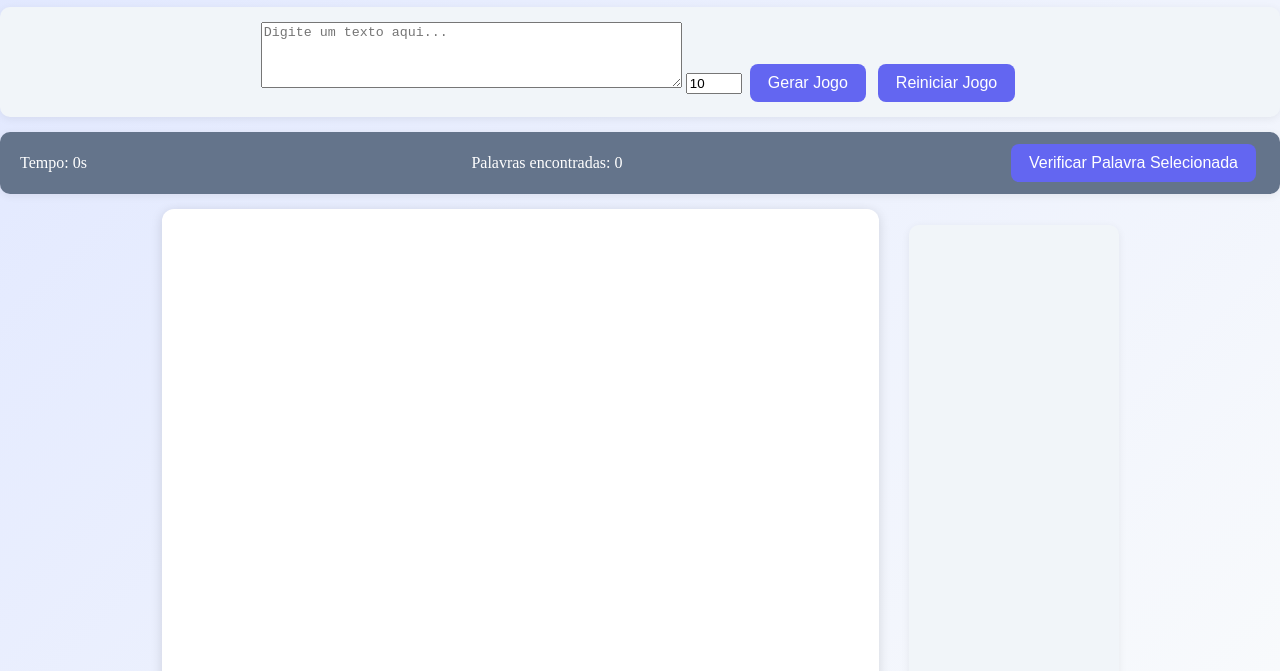
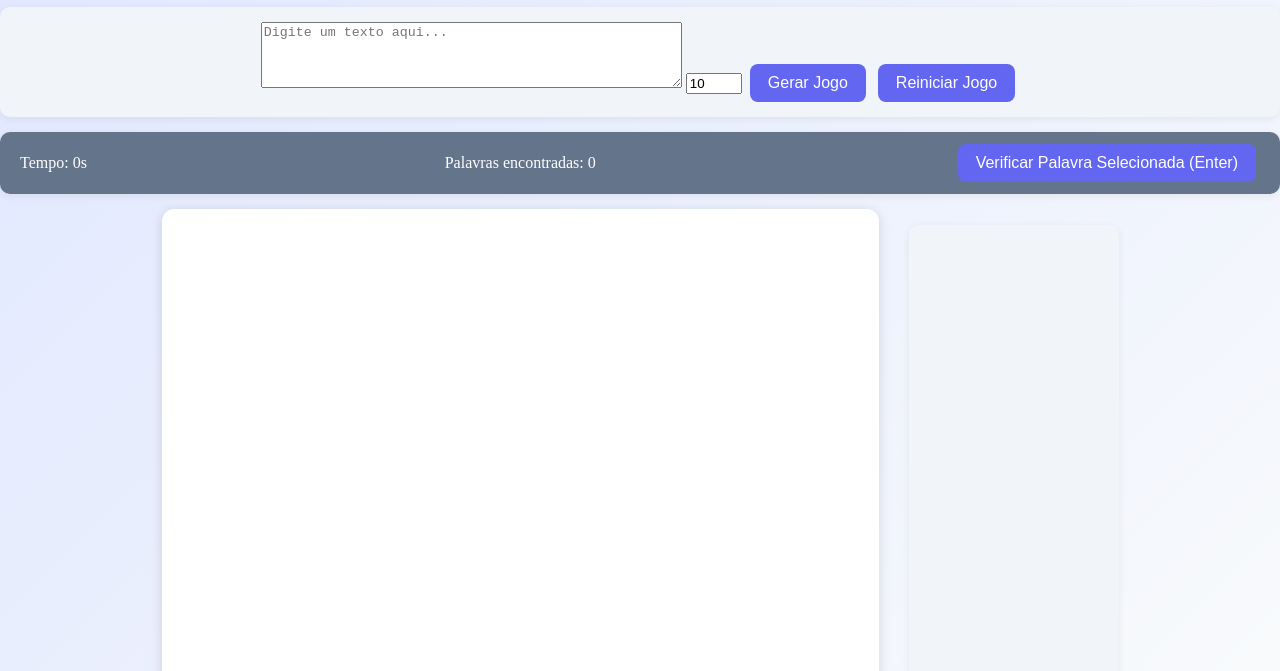
Before and after one commit to Jonatas-b/Caca-Palavras, a plain HTML site: page index.html in a window 1280 px wide. Shown: the part 129-800 px from the top of the page. Drawn offline with Linux system fonts and the light colour scheme.

Commit message:
Update index.html
Especifiquei a tecla de atalho para o botão

```diff
--- a/index.html
+++ b/index.html
@@ -23,7 +23,7 @@
     <div class="status-bar">
         <div id="timer">Tempo: 0s</div>
         <div id="score">Palavras encontradas: 0</div>
-        <button id="check-word">Verificar Palavra Selecionada</button>
+        <button id="check-word">Verificar Palavra Selecionada (Enter)</button>
     </div>
     <div class="game-area">
         <div id="grid" class="grid"></div>
```
